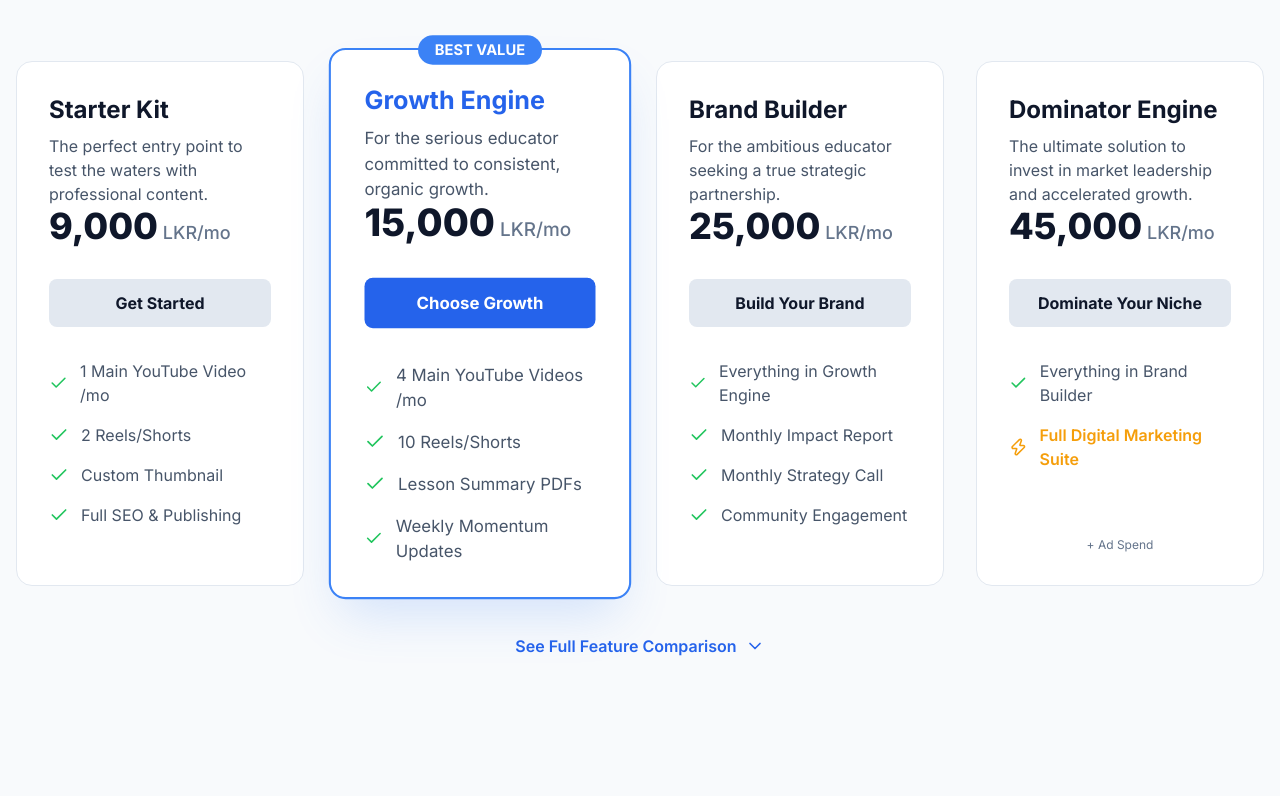
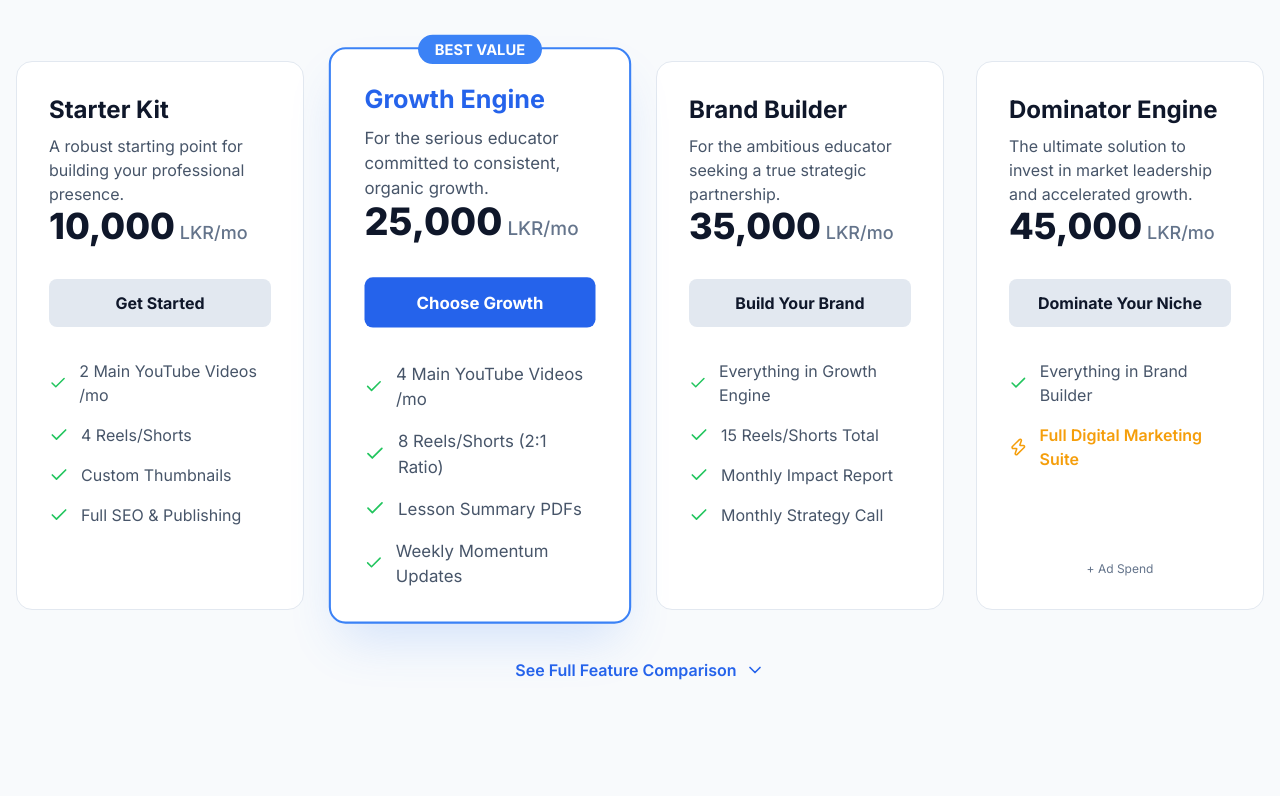
Before and after one commit to randunulk/educatorstudio, a plain HTML site: page index.html in a window 1280 px wide. Shown: the part 5004-5800 px from the top of the page. Drawn offline with nearby package versions, Linux system fonts and the light colour scheme.

Commit message:
Update index.html

```diff
--- a/index.html
+++ b/index.html
@@ -273,13 +273,13 @@
                     <!-- Package 1: Starter Kit -->
                     <div class="bg-white dark:bg-slate-900 border border-slate-200 dark:border-slate-800 rounded-2xl p-8 flex flex-col h-full transition-transform duration-300 hover:scale-105 hover:shadow-2xl">
                         <h3 class="text-2xl font-bold text-slate-900 dark:text-white">Starter Kit</h3>
-                        <p class="text-slate-600 dark:text-slate-400 mt-2 h-12">The perfect entry point to test the waters with professional content.</p>
-                        <div class="mt-6 text-4xl font-extrabold text-slate-900 dark:text-white">9,000<span class="text-lg font-medium text-slate-500 dark:text-slate-400"> LKR/mo</span></div>
+                        <p class="text-slate-600 dark:text-slate-400 mt-2 h-12">A robust starting point for building your professional presence.</p>
+                        <div class="mt-6 text-4xl font-extrabold text-slate-900 dark:text-white">10,000<span class="text-lg font-medium text-slate-500 dark:text-slate-400"> LKR/mo</span></div>
                         <a href="https://wa.me/94703734000?text=Hi%2C%20Randunu.%20I'm%20interested%20in%20the%20%22Starter%20Kit%22%20package.%20Can%20we%20schedule%20a%20call%20to%20discuss%20it%3F" target="_blank" class="mt-8 w-full text-center bg-slate-200 dark:bg-slate-700 hover:bg-slate-300 dark:hover:bg-slate-600 text-slate-900 dark:text-white font-bold py-3 px-6 rounded-lg transition-colors">Get Started</a>
                         <ul class="mt-8 space-y-4 text-slate-600 dark:text-slate-300 flex-grow">
-                            <li class="flex items-center gap-3"><i data-lucide="check" class="w-5 h-5 text-green-500"></i>1 Main YouTube Video /mo</li>
-                            <li class="flex items-center gap-3"><i data-lucide="check" class="w-5 h-5 text-green-500"></i>2 Reels/Shorts</li>
-                            <li class="flex items-center gap-3"><i data-lucide="check" class="w-5 h-5 text-green-500"></i>Custom Thumbnail</li>
+                            <li class="flex items-center gap-3"><i data-lucide="check" class="w-5 h-5 text-green-500"></i>2 Main YouTube Videos /mo</li>
+                            <li class="flex items-center gap-3"><i data-lucide="check" class="w-5 h-5 text-green-500"></i>4 Reels/Shorts</li>
+                            <li class="flex items-center gap-3"><i data-lucide="check" class="w-5 h-5 text-green-500"></i>Custom Thumbnails</li>
                             <li class="flex items-center gap-3"><i data-lucide="check" class="w-5 h-5 text-green-500"></i>Full SEO & Publishing</li>
                         </ul>
                     </div>
@@ -288,11 +288,11 @@
                         <div class="absolute top-0 -translate-y-1/2 left-1/2 -translate-x-1/2 px-4 py-1 bg-blue-500 dark:bg-blue-400 text-white dark:text-slate-900 font-bold rounded-full text-sm">BEST VALUE</div>
                         <h3 class="text-2xl font-bold text-blue-600 dark:text-blue-400">Growth Engine</h3>
                         <p class="text-slate-600 dark:text-slate-400 mt-2 h-12">For the serious educator committed to consistent, organic growth.</p>
-                        <div class="mt-6 text-4xl font-extrabold text-slate-900 dark:text-white">15,000<span class="text-lg font-medium text-slate-500 dark:text-slate-400"> LKR/mo</span></div>
+                        <div class="mt-6 text-4xl font-extrabold text-slate-900 dark:text-white">25,000<span class="text-lg font-medium text-slate-500 dark:text-slate-400"> LKR/mo</span></div>
                         <a href="https://wa.me/94703734000?text=Hi%2C%20Randunu%2C%20we%20want%20to%20work%20with%20you.%20We%20chose%20the%20Growth%20Engine%20package.%20Can%20I%20make%20an%20appointment%20to%20make%20a%20call%3F" target="_blank" class="mt-8 w-full text-center bg-blue-600 hover:bg-blue-700 text-white font-bold py-3 px-6 rounded-lg transition-colors">Choose Growth</a>
                         <ul class="mt-8 space-y-4 text-slate-600 dark:text-slate-300 flex-grow">
                             <li class="flex items-center gap-3"><i data-lucide="check" class="w-5 h-5 text-green-500"></i>4 Main YouTube Videos /mo</li>
-                            <li class="flex items-center gap-3"><i data-lucide="check" class="w-5 h-5 text-green-500"></i>10 Reels/Shorts</li>
+                            <li class="flex items-center gap-3"><i data-lucide="check" class="w-5 h-5 text-green-500"></i>8 Reels/Shorts (2:1 Ratio)</li>
                             <li class="flex items-center gap-3"><i data-lucide="check" class="w-5 h-5 text-green-500"></i>Lesson Summary PDFs</li>
                             <li class="flex items-center gap-3"><i data-lucide="check" class="w-5 h-5 text-green-500"></i>Weekly Momentum Updates</li>
                         </ul>
@@ -301,13 +301,13 @@
                     <div class="bg-white dark:bg-slate-900 border border-slate-200 dark:border-slate-800 rounded-2xl p-8 flex flex-col h-full transition-transform duration-300 hover:scale-105 hover:shadow-2xl">
                         <h3 class="text-2xl font-bold text-slate-900 dark:text-white">Brand Builder</h3>
                         <p class="text-slate-600 dark:text-slate-400 mt-2 h-12">For the ambitious educator seeking a true strategic partnership.</p>
-                        <div class="mt-6 text-4xl font-extrabold text-slate-900 dark:text-white">25,000<span class="text-lg font-medium text-slate-500 dark:text-slate-400"> LKR/mo</span></div>
+                        <div class="mt-6 text-4xl font-extrabold text-slate-900 dark:text-white">35,000<span class="text-lg font-medium text-slate-500 dark:text-slate-400"> LKR/mo</span></div>
                         <a href="https://wa.me/94703734000?text=Hi%2C%20Randunu.%20I'm%20interested%20in%20the%20%22Brand%20Builder%22%20package%20and%20would%20like%20to%20learn%20more%20about%20the%20strategic%20partnership." target="_blank" class="mt-8 w-full text-center bg-slate-200 dark:bg-slate-700 hover:bg-slate-300 dark:hover:bg-slate-600 text-slate-900 dark:text-white font-bold py-3 px-6 rounded-lg transition-colors">Build Your Brand</a>
                         <ul class="mt-8 space-y-4 text-slate-600 dark:text-slate-300 flex-grow">
                             <li class="flex items-center gap-3"><i data-lucide="check" class="w-5 h-5 text-green-500"></i>Everything in Growth Engine</li>
+                             <li class="flex items-center gap-3"><i data-lucide="check" class="w-5 h-5 text-green-500"></i>15 Reels/Shorts Total</li>
                             <li class="flex items-center gap-3"><i data-lucide="check" class="w-5 h-5 text-green-500"></i>Monthly Impact Report</li>
                             <li class="flex items-center gap-3"><i data-lucide="check" class="w-5 h-5 text-green-500"></i>Monthly Strategy Call</li>
-                            <li class="flex items-center gap-3"><i data-lucide="check" class="w-5 h-5 text-green-500"></i>Community Engagement</li>
                         </ul>
                     </div>
                     <!-- Package 4: Dominator Engine -->
@@ -342,8 +342,8 @@
                                 </thead>
                                 <tbody class="divide-y divide-slate-200 dark:divide-slate-800 text-slate-600 dark:text-slate-300">
                                     <tr class="bg-slate-50 dark:bg-slate-900/50"><td class="p-4 font-bold text-blue-600 dark:text-blue-400" colspan="5">Core Production</td></tr>
-                                    <tr><td class="p-4">Main YouTube Videos /mo</td><td class="text-center p-4 font-semibold">1</td><td class="text-center p-4 font-semibold">4</td><td class="text-center p-4 font-semibold">4</td><td class="text-center p-4 font-semibold">4</td></tr>
-                                    <tr><td class="p-4">Reels/Shorts /mo</td><td class="text-center p-4">2</td><td class="text-center p-4">10</td><td class="text-center p-4">15+</td><td class="text-center p-4">15+</td></tr>
+                                    <tr><td class="p-4">Main YouTube Videos /mo</td><td class="text-center p-4 font-semibold">2</td><td class="text-center p-4 font-semibold">4</td><td class="text-center p-4 font-semibold">4</td><td class="text-center p-4 font-semibold">4</td></tr>
+                                    <tr><td class="p-4">Reels/Shorts /mo</td><td class="text-center p-4">4</td><td class="text-center p-4">8</td><td class="text-center p-4">15</td><td class="text-center p-4">15</td></tr>
                                     <tr><td class="p-4">Advanced Editing</td><td class="text-center p-4"><i data-lucide="minus" class="mx-auto w-5 h-5 text-slate-400 dark:text-slate-500"></i></td><td class="text-center p-4"><i data-lucide="minus" class="mx-auto w-5 h-5 text-slate-400 dark:text-slate-500"></i></td><td class="text-center p-4"><i data-lucide="check" class="mx-auto w-6 h-6 text-green-500"></i></td><td class="text-center p-4"><i data-lucide="check" class="mx-auto w-6 h-6 text-green-500"></i></td></tr>
 
                                     <tr class="bg-slate-50 dark:bg-slate-900/50"><td class="p-4 font-bold text-blue-600 dark:text-blue-400" colspan="5">Value-Added Assets</td></tr>
```
